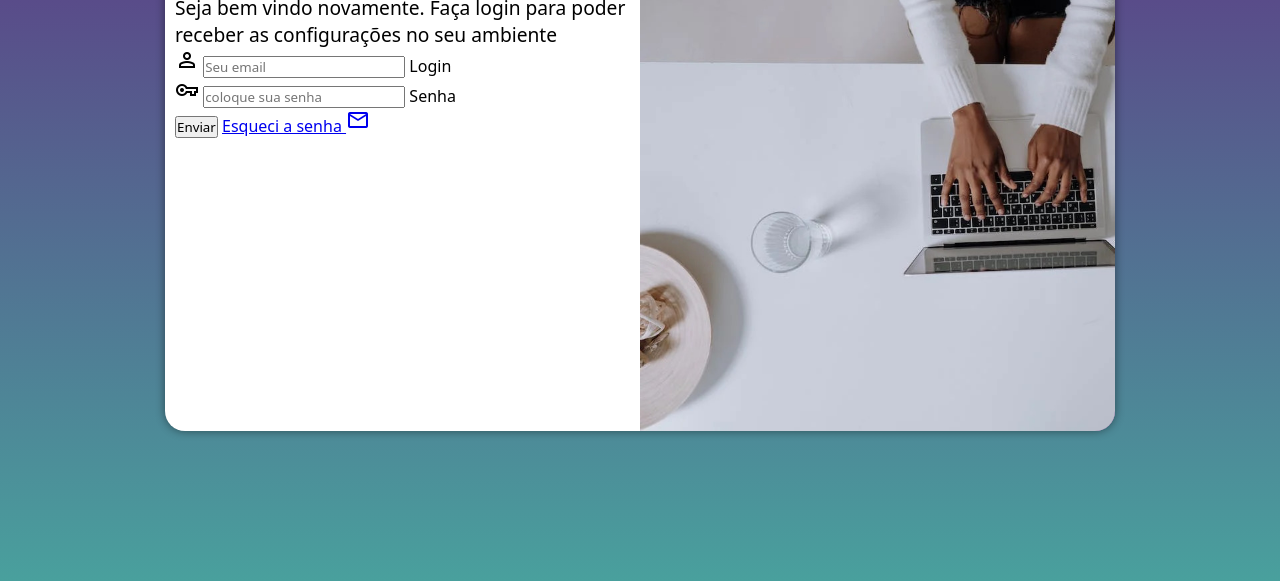
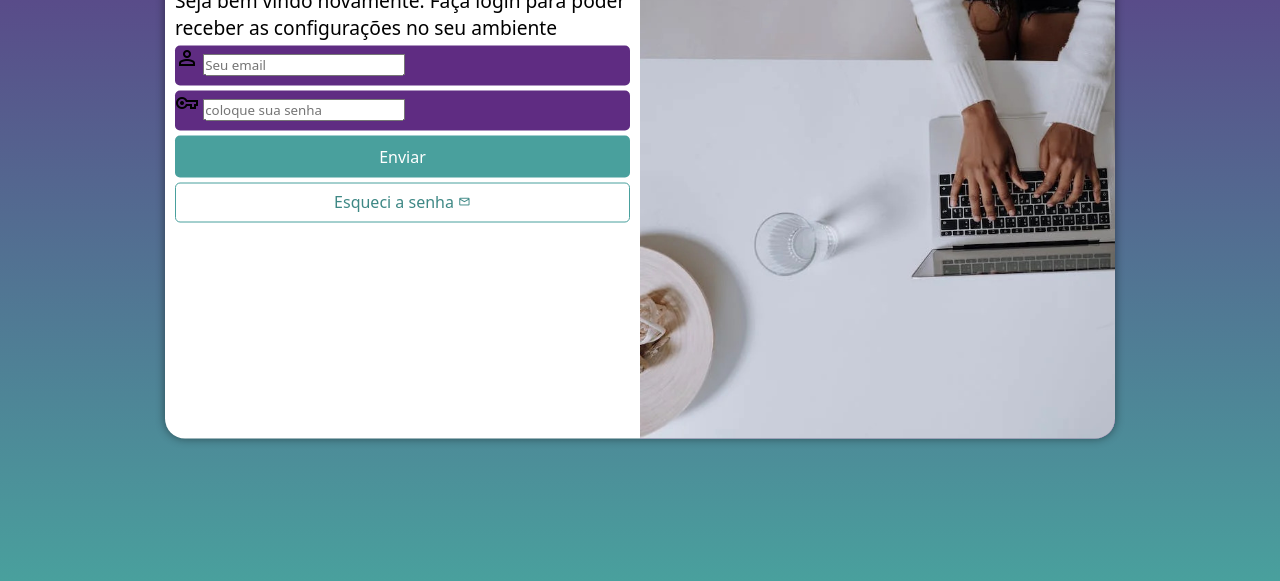
Before and after one commit to romulodamazio/Projeto-Login, a plain HTML site: page index.html in a window 1280 px wide. Shown: the part 219-800 px from the top of the page. Drawn offline with nearby package versions, Linux system fonts and the light colour scheme.

Commit message:
form atualizado

```diff
--- a/estilos/style.css
+++ b/estilos/style.css
@@ -37,7 +37,7 @@ box-shadow: 0px 0px 10px rgba(0, 0, 0, 0.459);
 
 background-color: white;
 width: 250px;
-height: 500px;
+height: 515px;
 border-radius: 20px;
 
 transition: width .3s, height .3s;
@@ -75,3 +75,80 @@ div#formulario > p{
 
     font-size: 0.8em;
 }
+
+form > div.campo {
+
+    background-color: #5f2c82;
+    width: 100%;
+    display: block;
+    height: 40px;
+    border-radius: 5px;
+    margin: 5px 0px;
+
+
+
+
+}
+
+div.campo > label{
+
+
+    display: none;
+}
+
+form > input[type=submit] {
+
+display: block ;
+font-size: 1em;
+width: 100%;
+height: 40%;
+background-color: #49a09d;
+color: white;
+border: none;
+border-radius: 5px;
+cursor: pointer;
+padding: 10px;
+
+
+
+
+
+}
+form > input[type=submit]:hover{
+
+    background-color: #3e8885;
+
+}
+
+form > a.botao:hover {
+
+
+    background-color: #49a09d;
+    color: white;
+}
+form > a.botao{
+
+
+display: block;
+text-align: center;
+font: 1em;
+height: 40px;
+width: 100%;
+background-color: #ffffff;
+border: 1px solid #49a09d;
+border-radius: 5px;
+text-decoration: none;
+color: #3e8885;
+padding-top: 7px;
+margin-top: 5px;
+
+
+
+}
+
+form > a.botao > i{
+
+
+    font-size: 0.8em;
+
+}
--- a/index.html
+++ b/index.html
@@ -26,7 +26,7 @@
 
 <h1>Login</h1>
 <p>Seja bem vindo novamente. Faça login para poder receber as configurações no seu ambiente </p>
-<form action="login.php" method="post" autocomplete="on"></form>
+<form action="login.php" method="post" autocomplete="on">
 
 <div class="campo">
 
@@ -41,7 +41,8 @@
     <label for="isenha"> Senha</label>
 </div>
 <input type="submit" value="Enviar">
-<a href="esqueci.html"> Esqueci a senha <i class="material-symbols-outlined">mail</i></a>
+<a href="esqueci.html" class="botao"> Esqueci a senha <i class="material-symbols-outlined">mail</i></a>
+</form>
 </section>
 
     </main>
```
